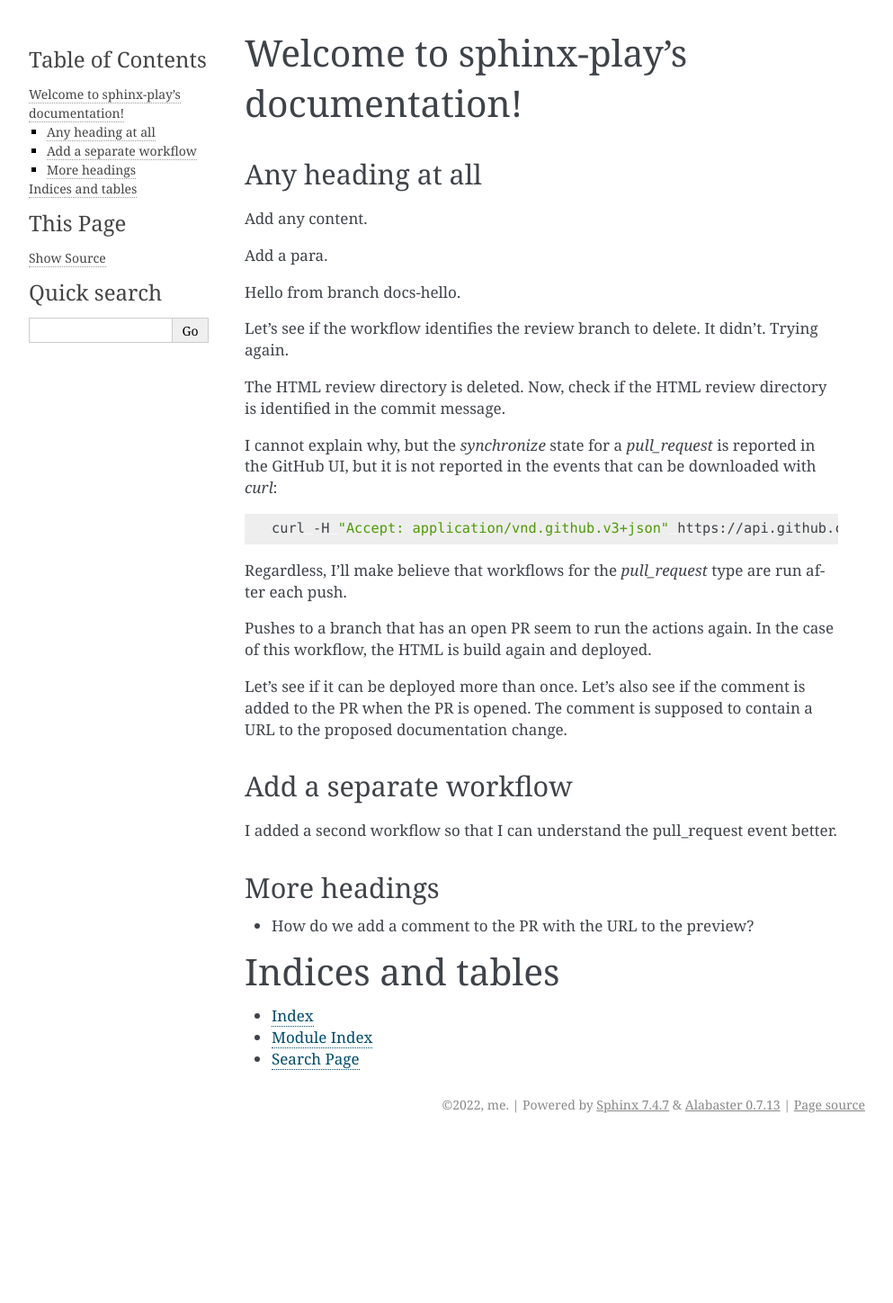
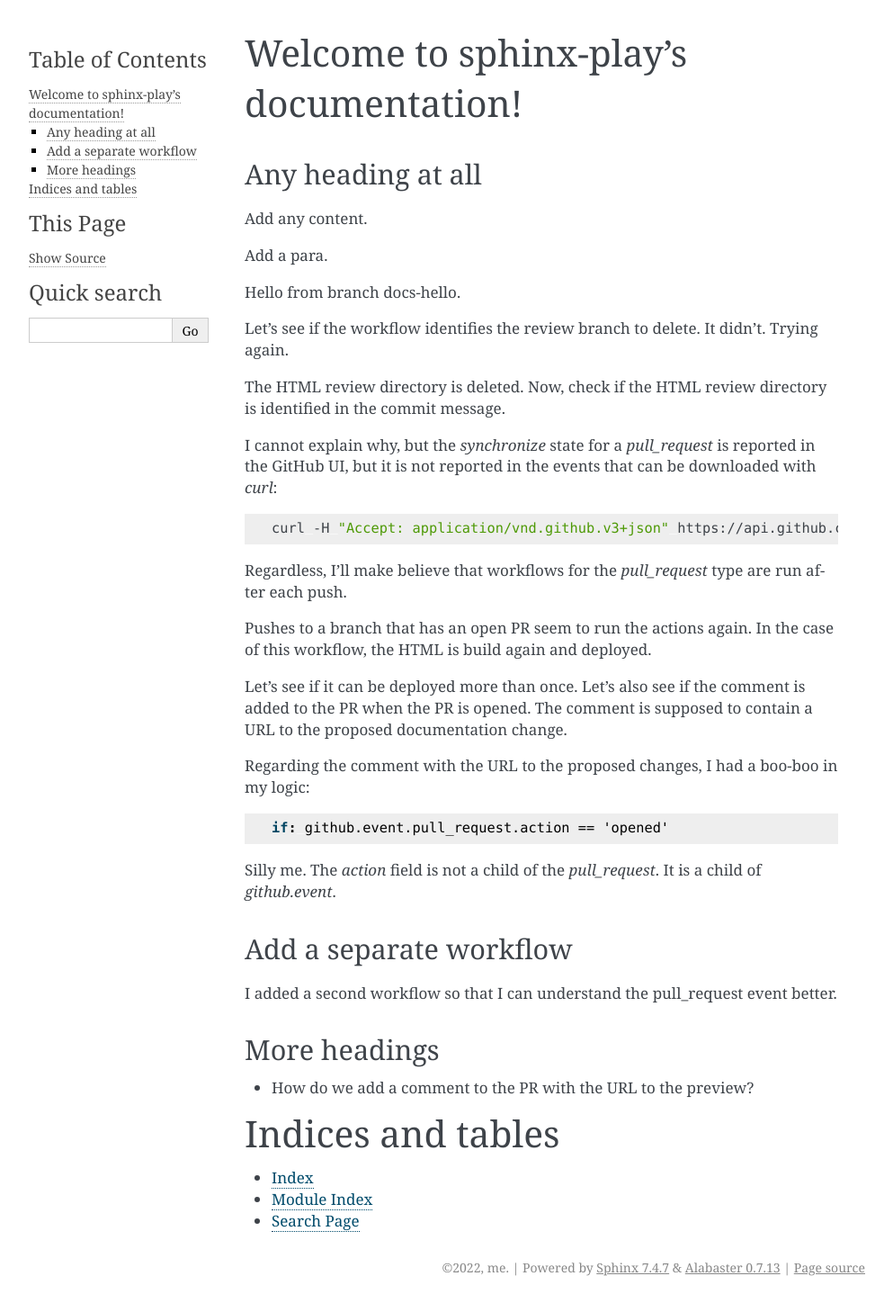
Before and after one commit to mikemckiernan/sphinx-play, a Sphinx documentation site: the page built from docs/source/index.rst, in a window 1280 px wide. Shown: the whole page at 90% size, without its empty margins (148-1141 px from the left). Built offline with Sphinx 7.4.7, drawn with Linux system fonts in a browser that asks for light colours; before the commit the page ends 1267 px from its top, so only the background shows below that.

Commit message:
Trigger a change

```diff
--- a/docs/source/index.rst
+++ b/docs/source/index.rst
@@ -43,6 +43,16 @@ Let's see if it can be deployed more than once.
 Let's also see if the comment is added to the PR when the PR is opened.
 The comment is supposed to contain a URL to the proposed documentation change.
 
+Regarding the comment with the URL to the proposed changes, I had a boo-boo
+in my logic:
+
+.. code-block:: yaml
+
+   if: github.event.pull_request.action == 'opened'
+
+Silly me.  The `action` field is not a child of the `pull_request`.
+It is a child of `github.event`.
+
 
 Add a separate workflow
 -----------------------
```
